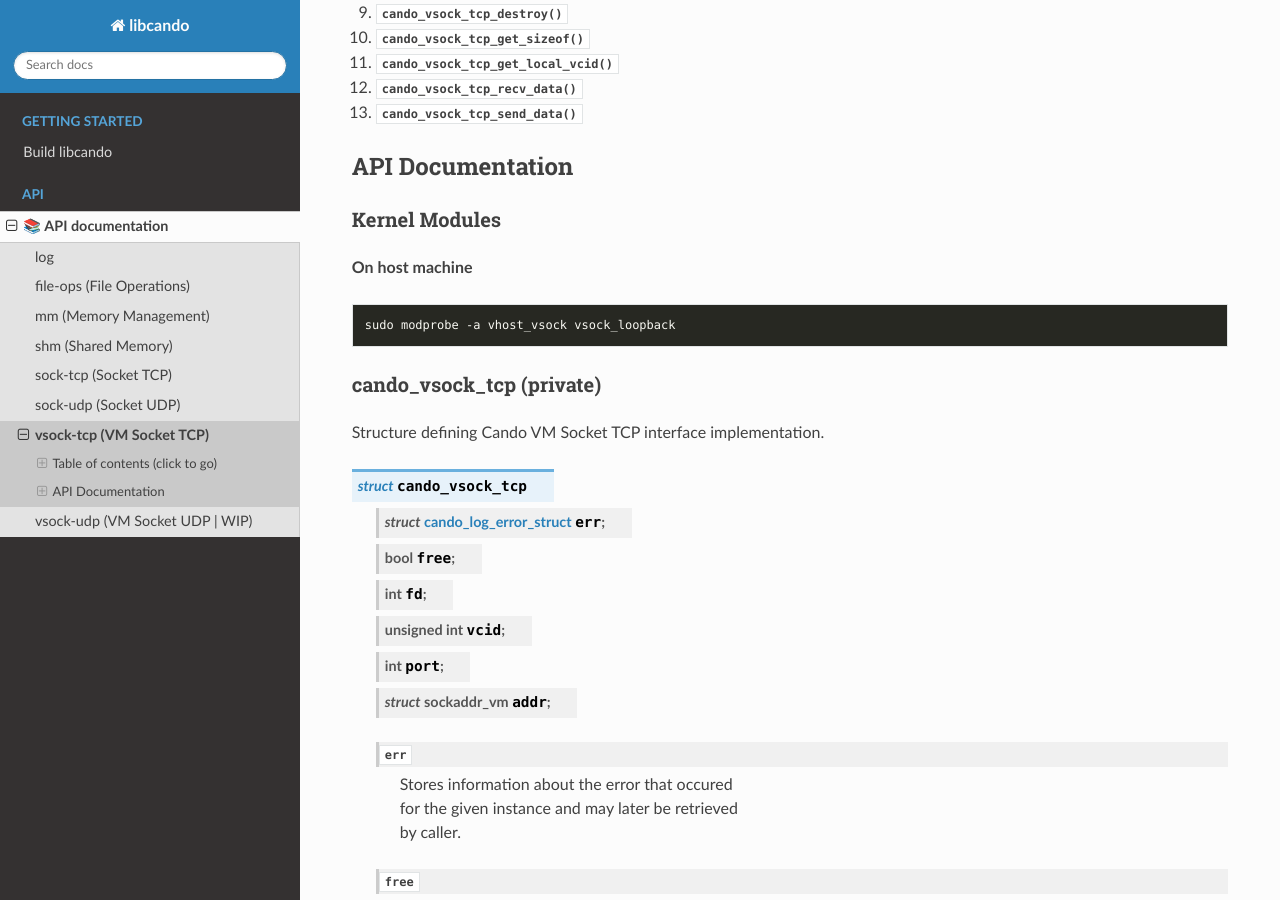
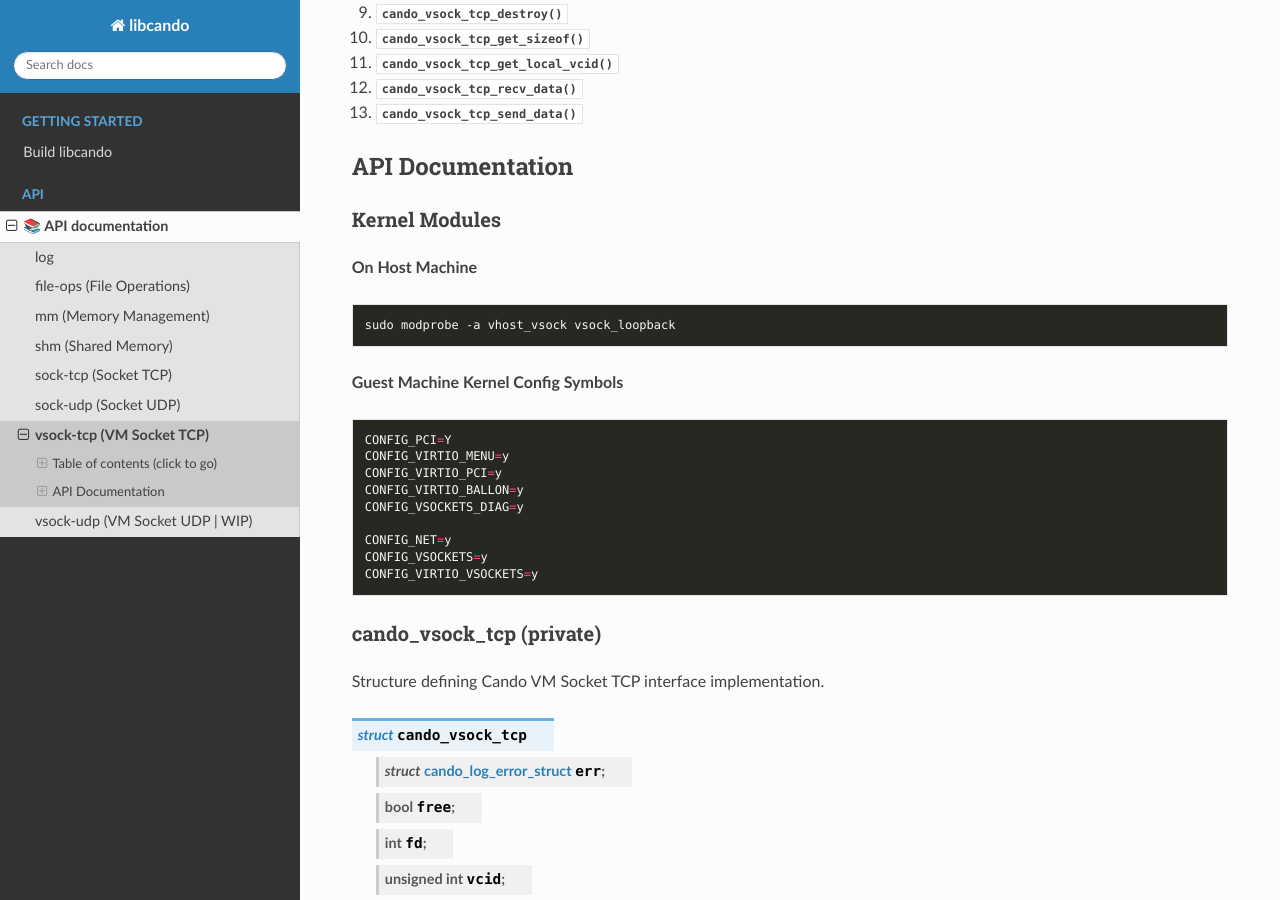
Before and after one commit to under-view/libcando, a Sphinx documentation site: the page built from docs/vsock-tcp.rst, in a window 1280 px wide and 900 px high, scrolled down 813 px. Built offline with Sphinx 7.4.7 and the Read the Docs theme 3.1.0, drawn with Linux system fonts in a browser that asks for light colours; formulas are drawn with MathJax 3.

Commit message:
vsock-tcp: add guest machine kernel config symbols
Signed-off-by: Vincent Davis Jr <vince@underview.tech>

```diff
--- a/docs/vsock-tcp.rst
+++ b/docs/vsock-tcp.rst
@@ -53,11 +53,25 @@ API Documentation
 Kernel Modules
 ==============
 
-**On host machine**
+**On Host Machine**
 
 .. code-block:: sh
 
 	sudo modprobe -a vhost_vsock vsock_loopback
+
+**Guest Machine Kernel Config Symbols**
+
+.. code-block:: sh
+
+	CONFIG_PCI=Y
+	CONFIG_VIRTIO_MENU=y
+	CONFIG_VIRTIO_PCI=y
+	CONFIG_VIRTIO_BALLON=y
+	CONFIG_VSOCKETS_DIAG=y
+
+	CONFIG_NET=y
+	CONFIG_VSOCKETS=y
+	CONFIG_VIRTIO_VSOCKETS=y
 
 =========================
 cando_vsock_tcp (private)
```
